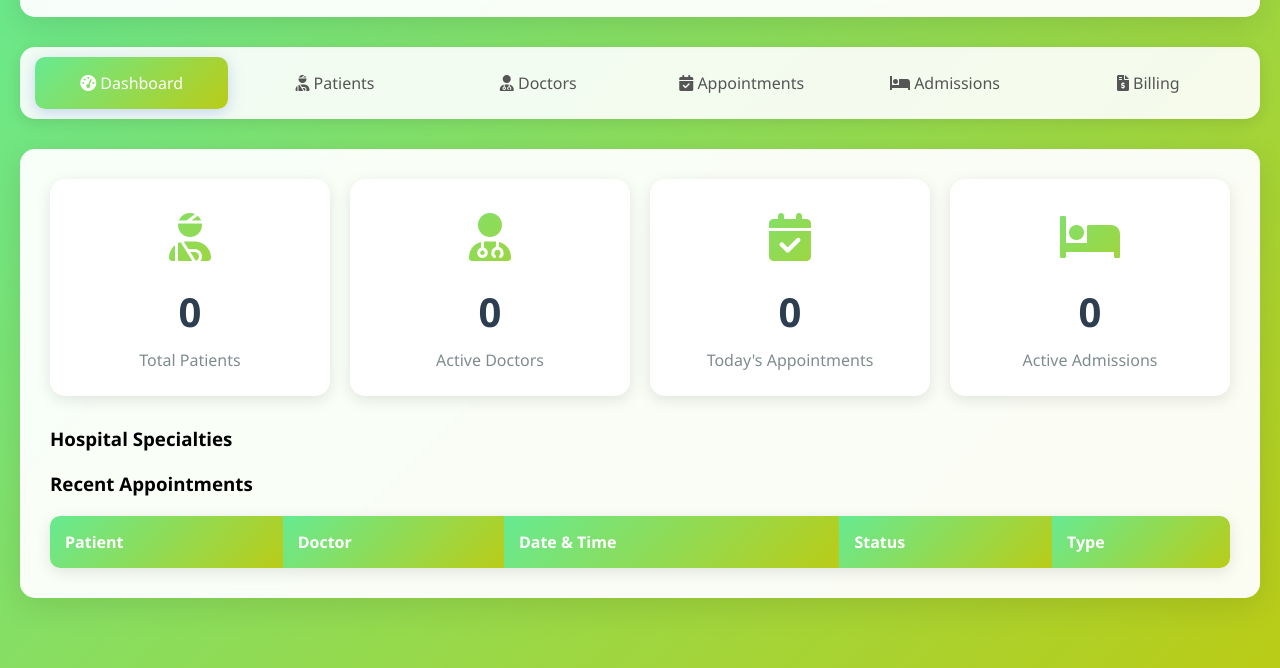
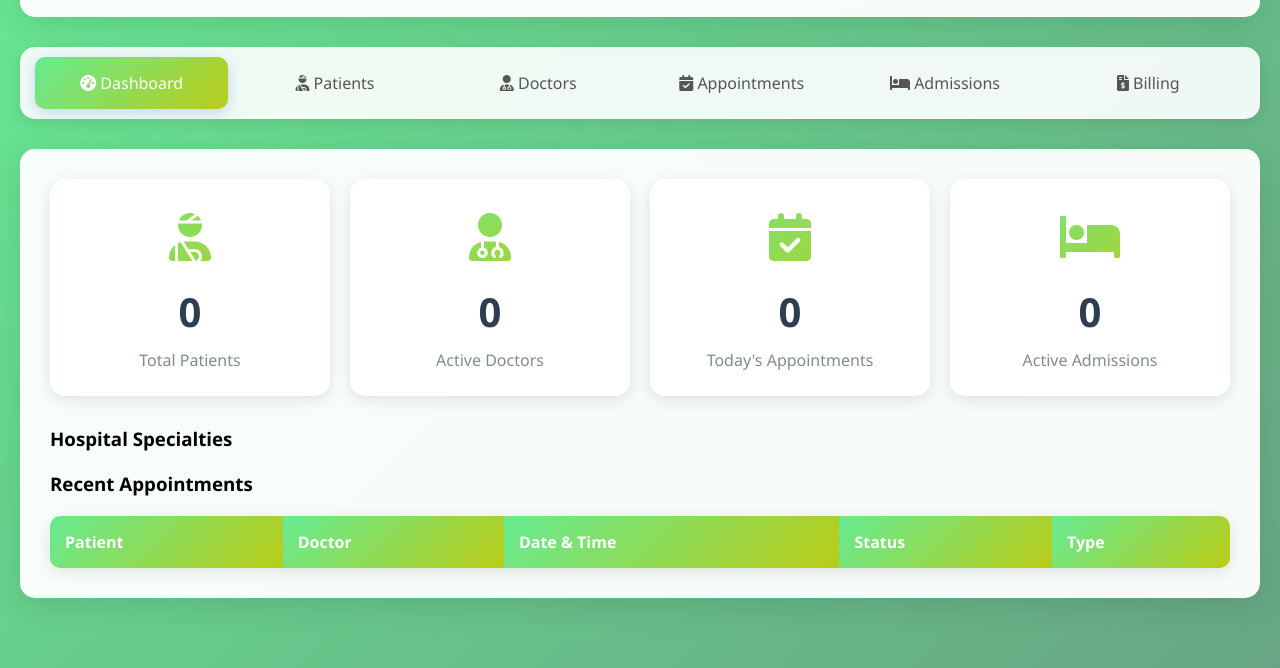
Before and after one commit to spine-uwu/L-Hospital, a plain HTML site: page dashboard.html in a window 1280 px wide. Shown: the part 132-800 px from the top of the page. Drawn offline with Linux system fonts and the light colour scheme.

Commit message:
Update dashboard.html

```diff
--- a/dashboard.html
+++ b/dashboard.html
@@ -14,7 +14,7 @@
 
         body {
             font-family: 'Segoe UI', Tahoma, Geneva, Verdana, sans-serif;
-            background: linear-gradient(135deg, #66ea92 0%, #bacc17 100%);
+            background: linear-gradient(135deg, #66ea92 0%, #68a584 100%);
             min-height: 100vh;
         }
 
```
